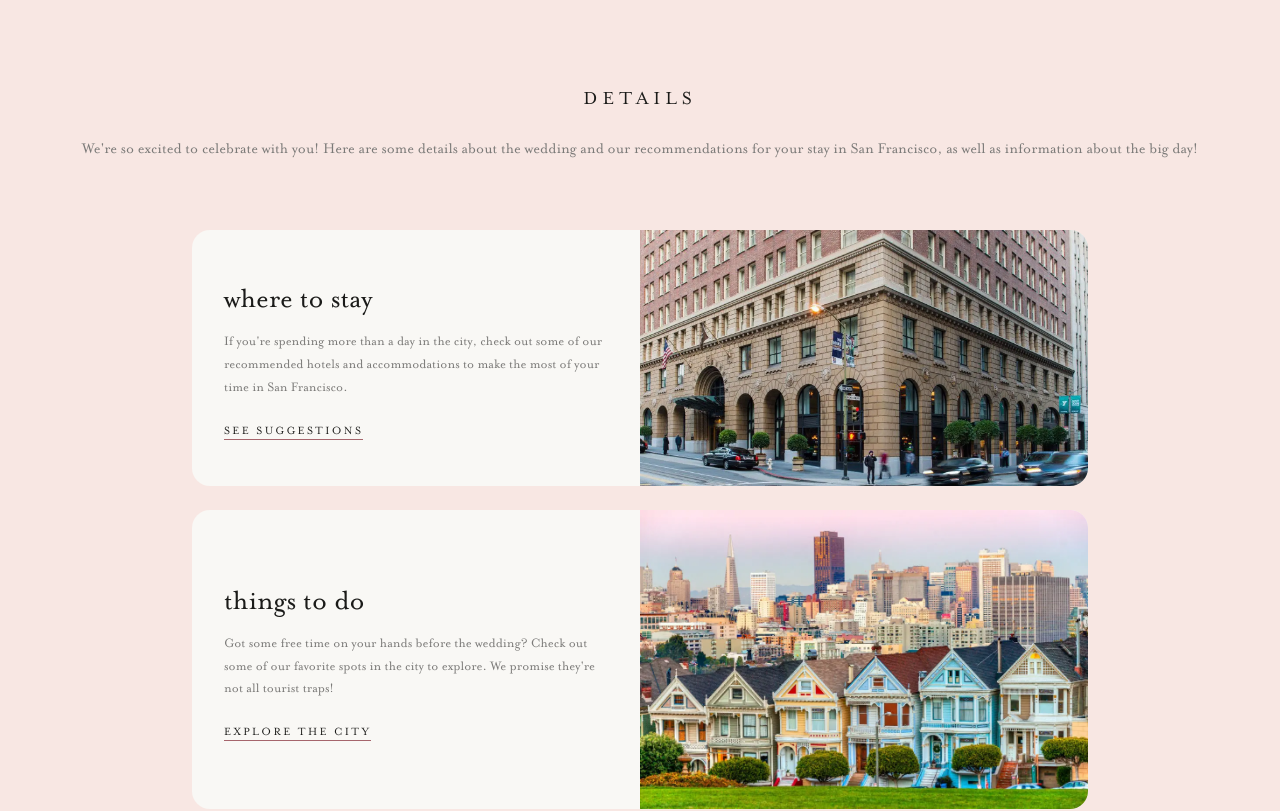
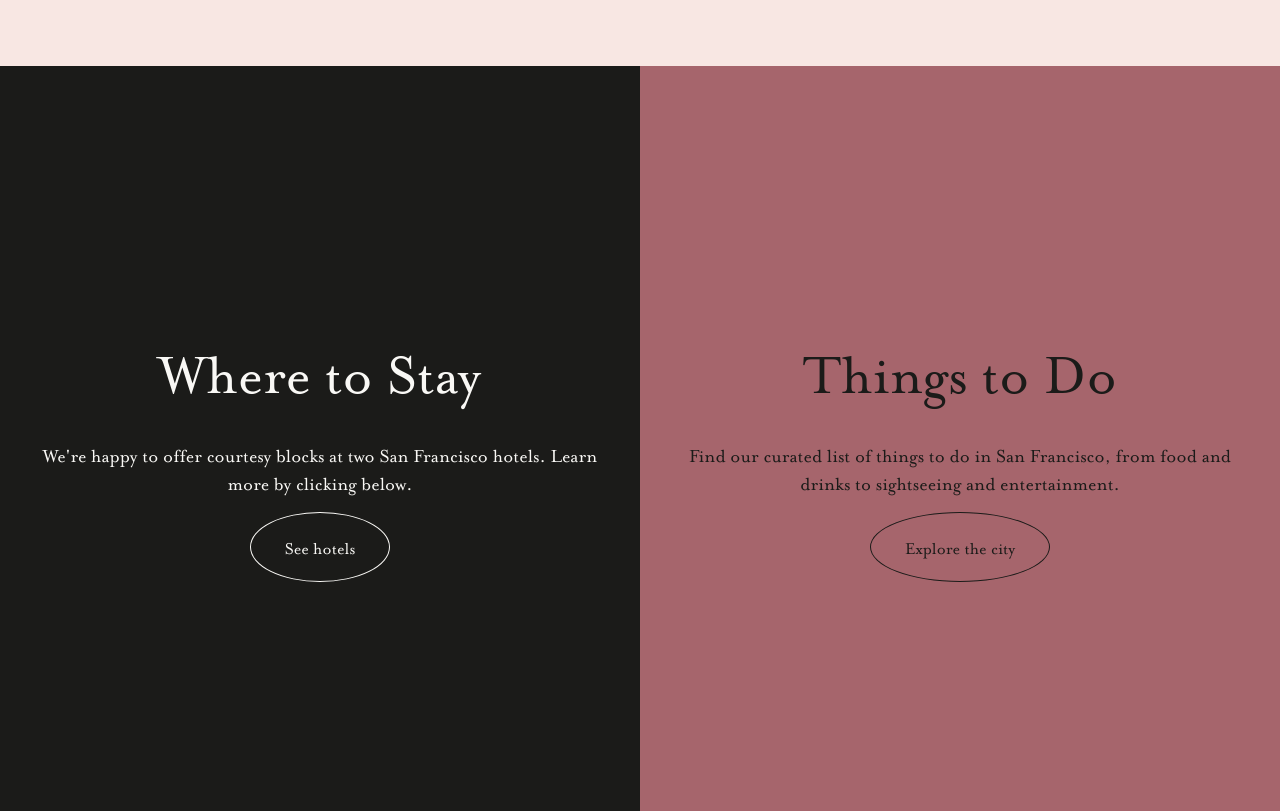
Before and after one commit to alexandrarh/wedding-website, a React (Vite) app: page / in a window 1280 px wide. Shown: the part 1980-2791 px from the top of the page. Built offline with nearby package versions, Linux system fonts and the light colour scheme.

Commit message:
Update details layout on home page

```diff
--- a/src/components/DetailsCards.tsx
+++ b/src/components/DetailsCards.tsx
@@ -1,81 +1,49 @@
 import { useNavigate } from 'react-router-dom'
-
-const cards = [
-  // {
-  //   title: 'the venues',
-  //   description: 'Our venues are nothing but the best for our lovely guests! Find out more about the ceremony and reception venues.',
-  //   link: '/venue',
-  //   image: '/st_doms_cropped.webp',
-  //   cta: 'Learn More',
-  // },
-  // {
-  //   title: 'the itinerary',
-  //   description: 'The wedding weekend will be stacked with events! Check out the itinerary to see what we planned.',
-  //   link: '/itinerary',
-  //   image: '/sf-2.webp',
-  //   cta: 'View Itinerary',
-  // },
-  {
-    title: 'where to stay',
-    description: 'If you\'re spending more than a day in the city, check out some of our recommended hotels and accommodations to make the most of your time in San Francisco.',
-    link: '/where-to-stay',
-    image: '/omni.webp',
-    cta: 'See Suggestions',
-  },
-  {
-    title: 'things to do',
-    description: 'Got some free time on your hands before the wedding? Check out some of our favorite spots in the city to explore. We promise they\'re not all tourist traps!',
-    link: '/things-to-do',
-    image: '/sf_view.webp',
-    cta: 'Explore the City',
-  },
-]
 
 export default function DetailsCards() {
   const navigate = useNavigate()
 
   return (
-    <section
-      id="details"
-      className="py-16 px-6 flex flex-col items-center gap-6"
-      style={{ backgroundColor: 'var(--color-blush)' }}
-    >
-      <p className="text-xl tracking-[0.25em] uppercase text-[var(--color-charcoal)]">Details</p>
-      <p className="text-md text-center text-[var(--color-warm-gray)] px-10" style={{ fontFamily: 'var(--font-sans)', fontVariantLigatures: 'none' }}>
-        We're so excited to celebrate with you! Here are some details about the wedding and our recommendations for your stay in San Francisco, as well as information about the big day!
-      </p>
-      <br></br>
-      {cards.map((card) => (
-        <div
-          key={card.link}
-          className="w-full max-w-4xl rounded-2xl overflow-hidden grid grid-cols-2"
-          style={{ backgroundColor: 'var(--color-cream)' }}
-        >
-          <div className="p-8 flex flex-col justify-center gap-4">
-          <h3
-            className="text-3xl text-[var(--color-charcoal)]"
-            style={{ fontFamily: 'var(--font-heading)' }}
+    <section id="info" className="relative min-h-screen w-full grid grid-cols-1 lg:grid-cols-2">
+      <div className="flex flex-col items-center justify-center px-4 py-16 text-center bg-[var(--color-charcoal)]">
+        <p className="text-6xl text-[var(--color-cream)] mb-2 leading-snug" style={{ fontFamily: 'var(--font-script)' }}>
+          Where to Stay
+        </p>
+        <div className="flex flex-col items-center justify-center py-6 px-4 text-center">
+          <p
+            className="text-xl text-[var(--color-cream)]"
+            style={{ fontFamily: 'var(--font-italic)' }}
           >
-            {card.title}
-          </h3>
-          <p className="text-sm text-[var(--color-warm-gray)] leading-relaxed">
-            {card.description}
+            We're happy to offer courtesy blocks at two San Francisco hotels. Learn more by clicking below.
           </p>
           <button
-            onClick={() => navigate(card.link)}
-            className="self-start mt-2 text-xs tracking-[0.2em] uppercase border-b border-[var(--color-rose)] text-[var(--color-charcoal)] cursor-pointer hover:text-[var(--color-rose)] transition-colors pb-0.5"
-          >
-            {card.cta}
+            onClick={() => navigate('/where-to-stay')}
+            className="mt-4 px-8 py-3 border border-[var(--color-cream)] text-[var(--color-cream)] text-lg cursor-pointer hover:bg-[var(--color-cream)]/10 transition-colors"
+            style={{ fontFamily: 'var(--font-sans)', fontVariantLigatures: 'none', width: '140px', height: '70px', borderRadius: '50%' }}>
+            See hotels
           </button>
         </div>
+      </div>
 
-        <img
-          src={card.image}
-          alt={card.title}
-          className="w-full h-full min-h-64 object-cover"
-        />
+      <div className="flex flex-col items-center justify-center px-4 py-16 text-center bg-[var(--color-rose)]">
+        <p className="text-6xl text-[var(--color-charcoal)] mb-2 leading-snug" style={{ fontFamily: 'var(--font-script)' }}>
+          Things to Do
+        </p>
+        <div className="flex flex-col items-center justify-center py-6 px-4 text-center">
+          <p
+            className="text-xl text-[var(--color-charcoal)]"
+            style={{ fontFamily: 'var(--font-italic)' }}
+          >
+            Find our curated list of things to do in San Francisco, from food and drinks to sightseeing and entertainment.
+          </p>
+          <button
+            onClick={() => navigate('/things-to-do')}
+            className="mt-4 px-8 py-3 border border-[var(--color-charcoal)] text-[var(--color-charcoal)] text-lg cursor-pointer hover:bg-[var(--color-charcoal)]/10 transition-colors w-fit"
+            style={{ fontFamily: 'var(--font-sans)', fontVariantLigatures: 'none', width: '180px', height: '70px', borderRadius: '50%' }}>
+            Explore the city
+          </button>
+        </div>
       </div>
-      ))}
     </section>
   )
 }
--- a/src/components/ItineraryDetails.tsx
+++ b/src/components/ItineraryDetails.tsx
@@ -46,11 +46,11 @@ export default function ItineraryDetails() {
   return (
     <section
       id="itinerary"
-      className="pt-20 pb-12 px-6 flex flex-col items-center gap-0"
+      className="py-30 px-6 flex flex-col items-center gap-0"
       style={{ backgroundColor: 'var(--color-blush)' }}
     >
       <p
-        className="pt-12 pb-12 text-5xl text-[var(--color-charcoal)]"
+        className="pb-8 text-5xl text-[var(--color-charcoal)]"
         style={{ fontFamily: 'var(--font-script)' }}
       >
         The Wedding Weekend
```
